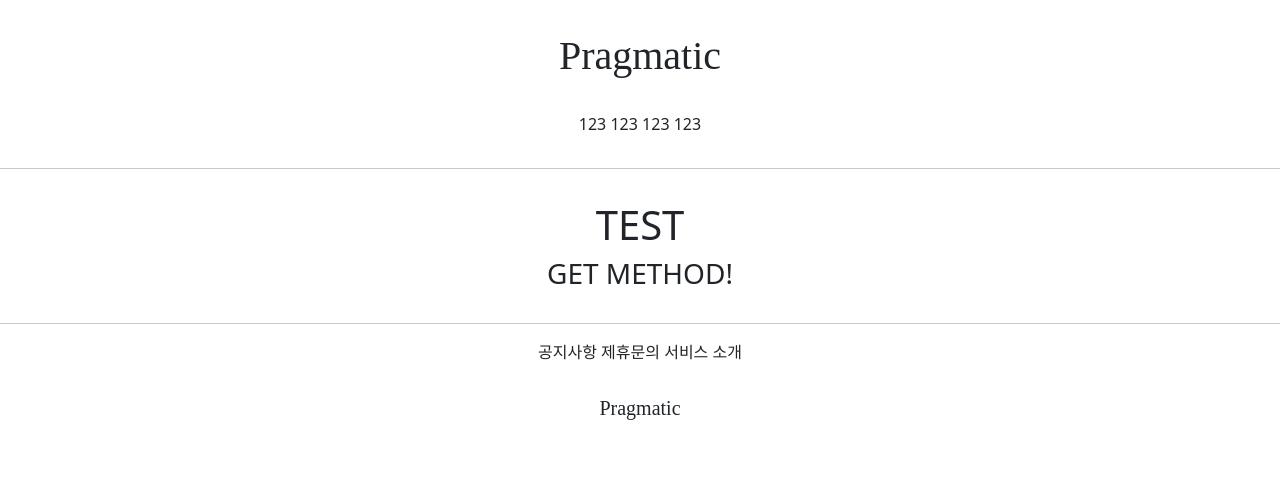
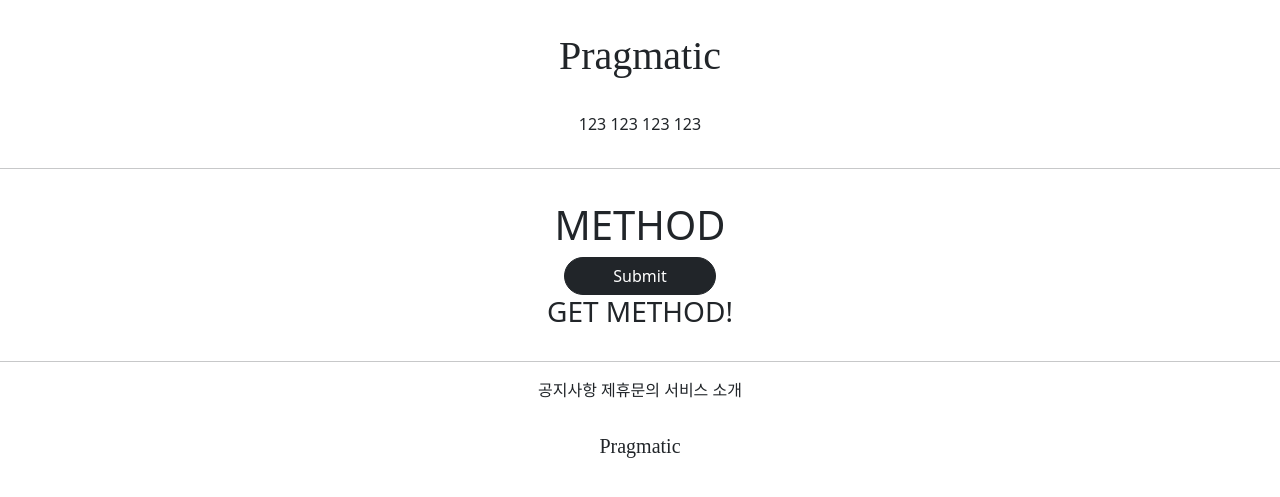
Before and after one commit to soohyoen/django_2, a Django app: page /accounts/hello_world/ in a window 1280 px wide. Shown: the top 497 px of the page. Run offline with Django 3.2, Linux system fonts and the light colour scheme; parts of the project's set-up code (start-up, migrations or seed data) failed here and were passed over; some web fonts are replaced.

Commit message:
7/8 commit 2

```diff
--- a/accountapp/templates/accountapp/hello_world.html
+++ b/accountapp/templates/accountapp/hello_world.html
@@ -4,8 +4,13 @@
 
 
     <div style=" margin:2rem; text-align: center ">
+        <h1>METHOD</h1>
 
-        <h1>TEST</h1>
+        <form action ="/accounts/hello_world/" method="post">
+            {% csrf_token %}
+            <input type="submit" class="px-5 btn btn-dark rounded-pill">
+
+        </form>
 
         <h3>{{ text }}</h3>
     </div>
```
